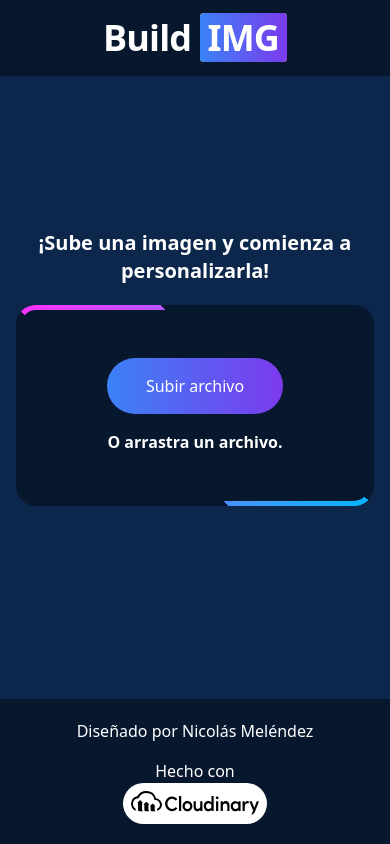
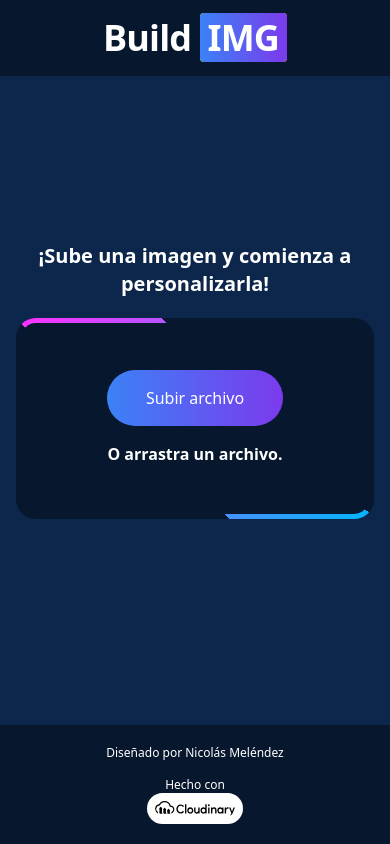
Before and after one commit to nicomelendez/build-img, a Next.js app: page / in a window 390 px wide. Built offline with nearby package versions, Linux system fonts and the light colour scheme.

Commit message:
arreglos

```diff
--- a/src/components/Footer.jsx
+++ b/src/components/Footer.jsx
@@ -2,8 +2,8 @@ import { IconCloudBinary } from "./Icons";
 
 export default function Footer() {
   return (
-    <footer className="p-5 flex flex-col text-md gap-4 lg:flex-row lg:gap-0 justify-around items-center text-white lg:text-xl w-full mx-auto bg-[#07182E]">
-      <p>Diseñado por Nicolás Meléndez</p>
+    <footer className="p-5 flex flex-col text-xs gap-4 lg:flex-row lg:gap-0 justify-around items-center text-white lg:text-xl w-full mx-auto bg-[#07182E]">
+      <p className="">Diseñado por Nicolás Meléndez</p>
       <a className="text-center" href="https://cloudinary.com" target="_blank" rel="noreferrer"
       > Hecho con <IconCloudBinary /></a>
     </footer>
--- a/src/components/Icons.jsx
+++ b/src/components/Icons.jsx
@@ -42,7 +42,7 @@ export const IconCloudBinary = () => {
   return (
     <svg
     xmlns="http://www.w3.org/2000/svg"
-    className="p-2 rounded-full bg-white w-36"
+    className="p-2 rounded-full bg-white w-24 lg:w-36"
     viewBox="0 0 500 96.77"
   >
     <g data-name="Layer 2">
```
